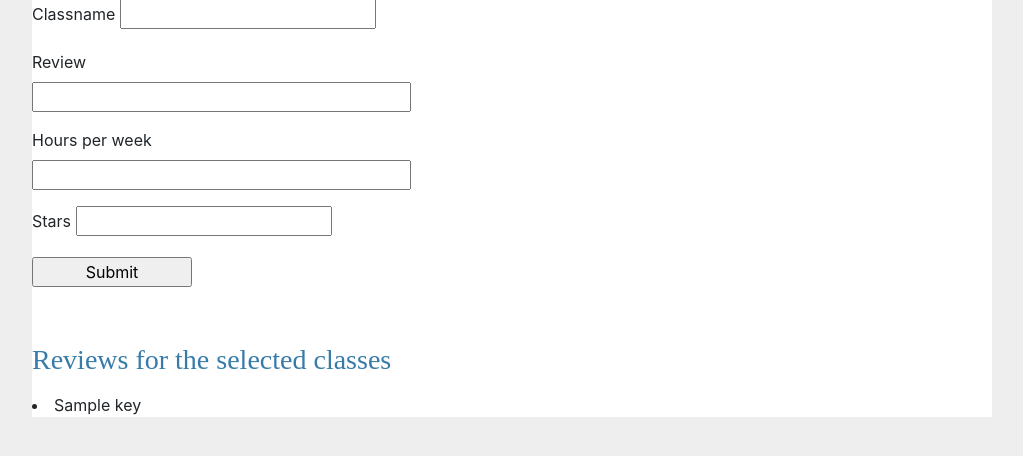
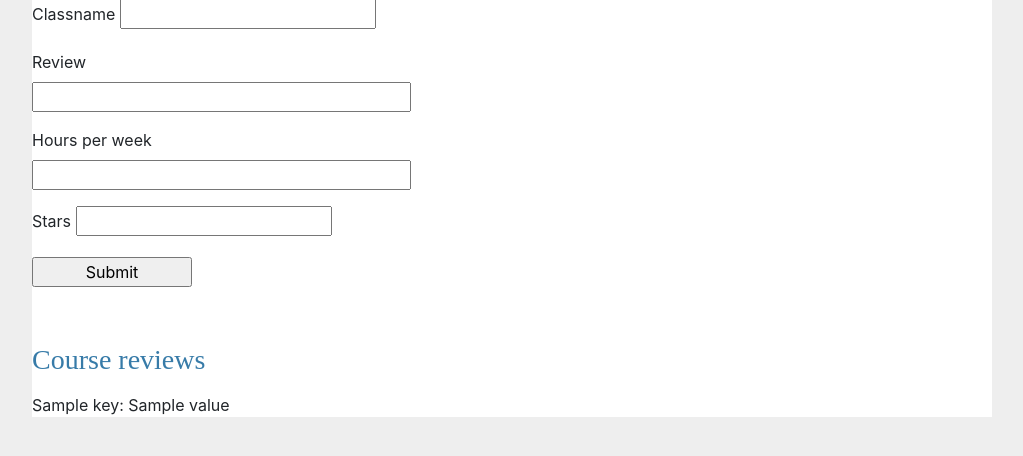
Before and after one commit to elcarpenter/CSPB-Pathways, a Flask app: template templates/reviews.html in a window 1280 px wide. Shown: the part 146-602 px from the top of the page, without its empty margins (128-1151 px from the left). Run offline with Flask 2, Linux system fonts and the light colour scheme; the template is opened without the code that fills it: most values are stand-ins (such as "Sample title", 1, 10 or a date in 2020); form fields are guessed from the names that the template uses; some libraries are stand-ins or nearby versions.

Commit message:
I fixed the reviews page

```diff
--- a/app/templates/reviews.html
+++ b/app/templates/reviews.html
@@ -36,8 +36,12 @@
     </form>
 
     <br>
-    <h3>Reviews for the selected classes</h3>
-    {% for key in reviews %}
-    <li>{{ key }}
+    <h3>Course reviews</h3>
+    <div>
+    {% for dict_item in reviews %}
+    {% for key, value in dict_item.items() %}
+      <p>{{key}}: {{value}}</p>
     {% endfor %}
+    {% endfor %}
+    </div>
 {% endblock %}
```
Also changed, not shown: app/routes.py (+8 -1 lines), app/app.db.
